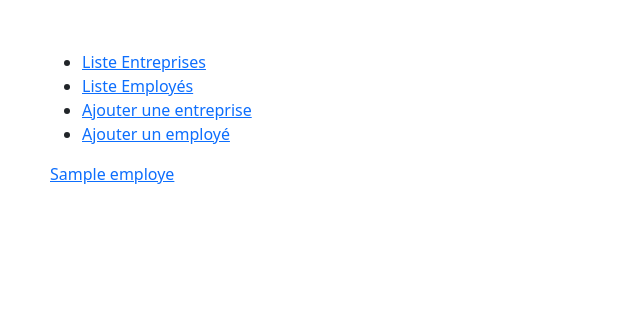
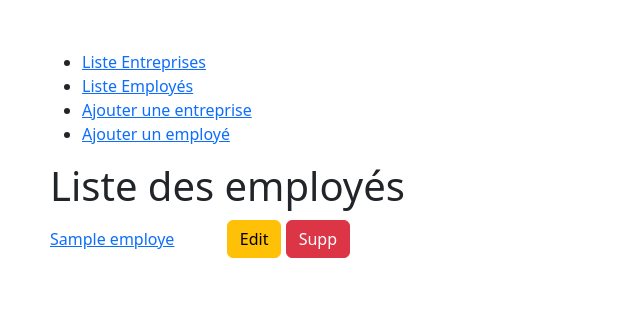
Before and after one commit to Maximebtz/SYMFONY-Entreprise, a Symfony app: template templates/employe/index.html.twig in a window 1280 px wide. Shown: the top 317 px of the page, without its empty margins (0-640 px from the left). Run offline with Twig, Linux system fonts and the light colour scheme; the template is opened without the code that fills it: most values are stand-ins (such as "Sample title", 1, 10 or a date in 2020); some libraries are stand-ins or nearby versions.

Commit message:
Update & Delete

```diff
--- a/public/css/style.css
+++ b/public/css/style.css
@@ -1,9 +1,17 @@
 * {
-    padding: 0;
-    /* margin: 20px; */
-    box-sizing: border-box;
+  padding: 0;
+  margin: 0;
+  box-sizing: border-box;
 }
 
 body {
-    padding: 50px;
+  padding: 50px;
 }
+
+.list-entr {
+  display: flex;
+  justify-content: space-between;
+  align-items: center;
+  margin: 10px 0;
+  width: 300px;
+}/*# sourceMappingURL=style.css.map */
--- /dev/null
+++ b/public/css/style.scss
@@ -0,0 +1,17 @@
+* {
+    padding: 0;
+    margin: 0;
+    box-sizing: border-box;
+}
+
+body {
+    padding: 50px;
+}
+
+.list-entr {
+    display: flex;
+    justify-content: space-between;
+    align-items: center;
+    margin: 10px 0;
+    width: 300px;
+}
--- a/src/Form/EmployeType.php
+++ b/src/Form/EmployeType.php
@@ -47,6 +47,8 @@ class EmployeType extends AbstractType
             ])
             // Ajout d'un champ 'ville' de type TextType (champ texte)
             ->add('ville', TextType::class, [
+                // Mettre la ville facultative
+                'required' => false,
                 'attr' => [
                     'class' => 'form-control'
                 ]
--- a/templates/employe/index.html.twig
+++ b/templates/employe/index.html.twig
@@ -3,7 +3,16 @@
 {% block title %}Liste des employés{% endblock %}
 
 {% block body %}
+
+    <h1>Liste des employés</h1>
+
     {% for employe in employes %}
-        <a href=" {{ path('show_employe', {'id': employe.id}) }}">{{employe}}</a><br>
+        <div class="list-entr">
+            <a href="{{ path('show_employe', {'id': employe.id}) }}">{{employe}}</a>
+            <div class="btns">
+                <a class="btn btn-warning" href="{{ path('edit_employe', {'id': employe.id}) }}">Edit</a>
+                <a class="btn btn-danger" href="{{ path('delete_employe', {'id': employe.id})}}">Supp</a>
+            </div>
+        </div>
     {% endfor %}
 {% endblock %}
--- a/templates/employe/show.html.twig
+++ b/templates/employe/show.html.twig
@@ -11,5 +11,10 @@
        Nom : {{employe.nom}}<br>
        Date de naissance : {{employe.getDateNaissanceString}}<br>
        Date d'embauche : {{employe.getDateEmbaucheString}}<br>
+       Ville : {% if employe.ville %}
+                    {{employe.ville}}
+                {% else %}
+                    Aucune ville renseignée
+                {% endif %}<br>
     </p>
 {% endblock %}
```
Also changed, not shown: src/Controller/EmployeController.php (+20 -6 lines), src/Controller/EntrepriseController.php (+18 -3 lines), templates/employe/new.html.twig (+26 -2 lines), templates/entreprise/index.html.twig (+7 -1 lines), templates/entreprise/new.html.twig (+6 -1 lines), 1 other file.
